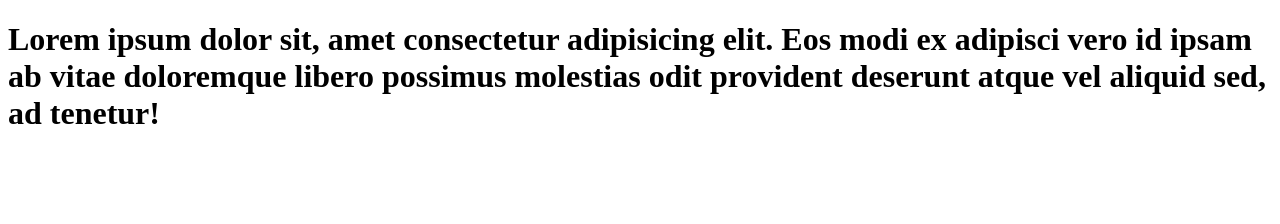
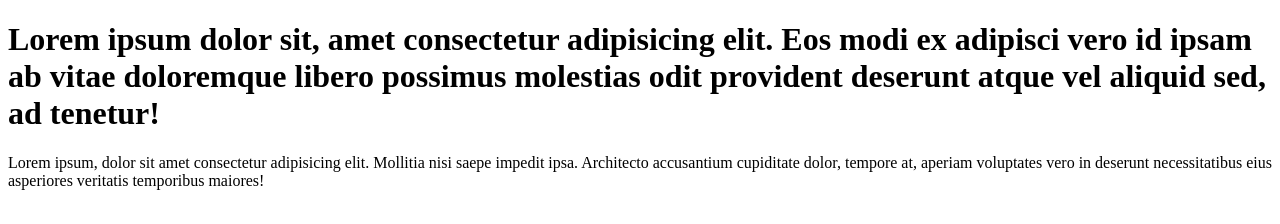
Before and after one commit to himanshusn07/learn-git, a plain HTML site: page index.html in a window 1280 px wide. Drawn offline with Linux system fonts and the light colour scheme.

Commit message:
Add paragraph to code

```diff
--- a/index.html
+++ b/index.html
@@ -7,5 +7,6 @@
 </head>
 <body>
     <h1>Lorem ipsum dolor sit, amet consectetur adipisicing elit. Eos modi ex adipisci vero id ipsam ab vitae doloremque libero possimus molestias odit provident deserunt atque vel aliquid sed, ad tenetur!</h1>
+    <p>Lorem ipsum, dolor sit amet consectetur adipisicing elit. Mollitia nisi saepe impedit ipsa. Architecto accusantium cupiditate dolor, tempore at, aperiam voluptates vero in deserunt necessitatibus eius asperiores veritatis temporibus maiores!</p>
 </body>
 </html>
```
